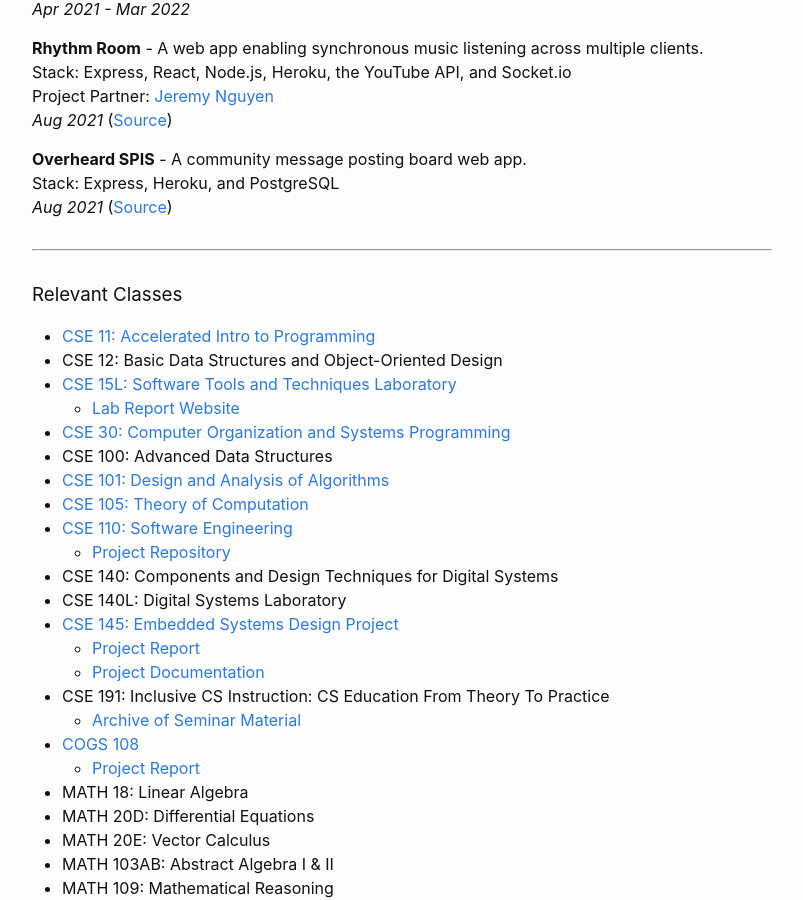
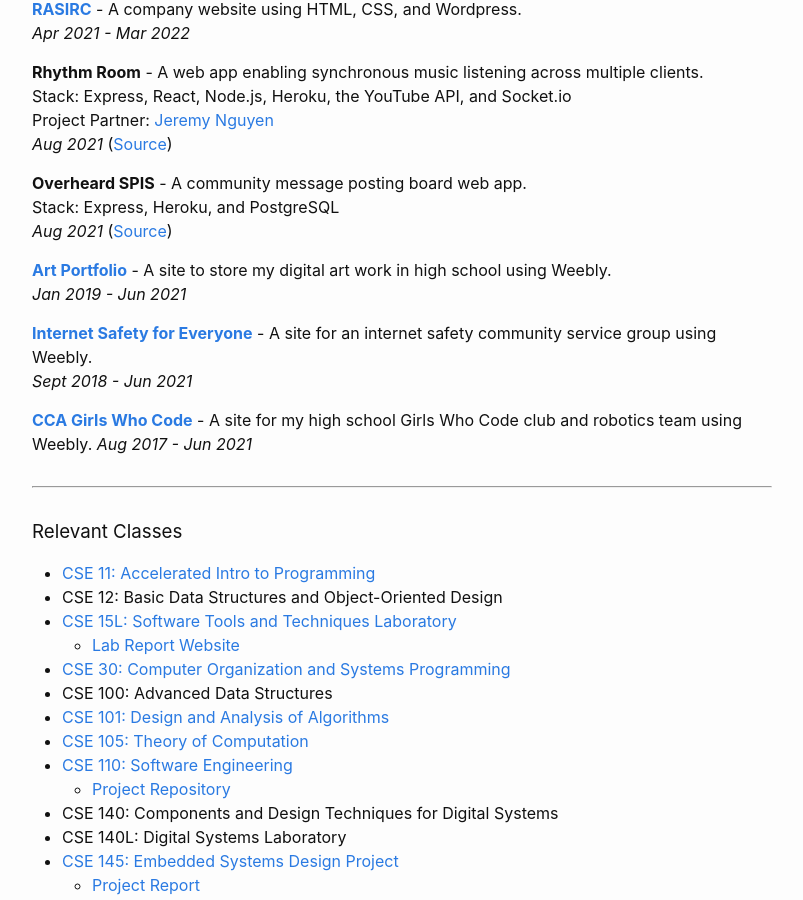
Before and after one commit to sprestrelski/portfolio, a Jekyll site: the page built from index.md, in a window 1280 px wide and 900 px high, scrolled down 1688 px. Shown: the whole window, without its empty margins (238-1041 px from the left). Built offline with Jekyll 4.4.1, drawn with Linux system fonts in a browser that asks for light colours; some of the changed text lies outside the part shown.

```diff
--- a/404.html
+++ b/404.html
@@ -1,5 +1,6 @@
 ---
 layout: default
+permalink: /404.html
 ---
 
 <style type="text/css" media="screen">
--- a/index.md
+++ b/index.md
@@ -70,6 +70,16 @@ Project Partner: [Jeremy Nguyen](https://www.linkedin.com/in/jeremynguyendev)
 Stack: Express, Heroku, and PostgreSQL
 *Aug 2021* ([Source](https://github.com/sprestrelski/overheardspis))
 
+[**Art Portfolio**](https://sprestrelski.weebly.com/) - A site to store my digital art work in high school using Weebly.
+*Jan 2019 - Jun 2021*
+
+[**Internet Safety for Everyone**](https://www.isafesd.org/) - A site for an internet safety community service group using Weebly.
+*Sept 2018 - Jun 2021*
+
+[**CCA Girls Who Code**](http://ccagirlswhocode.weebly.com/) - A site for my high school Girls Who Code club and robotics team using Weebly.
+*Aug 2017 - Jun 2021*
+
+
 * * *
 
 ### Relevant Classes
```
Also changed, not shown: other parts of index.md (+2 -2 lines).
